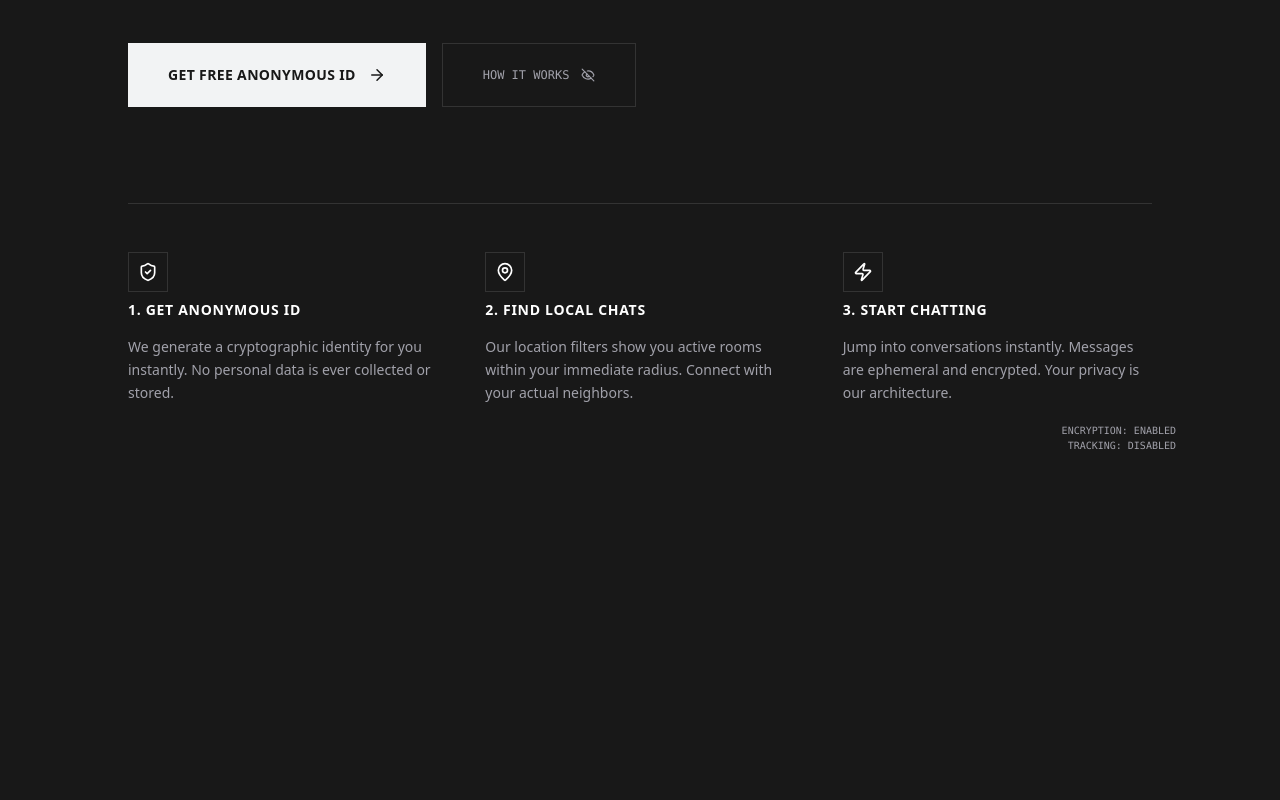
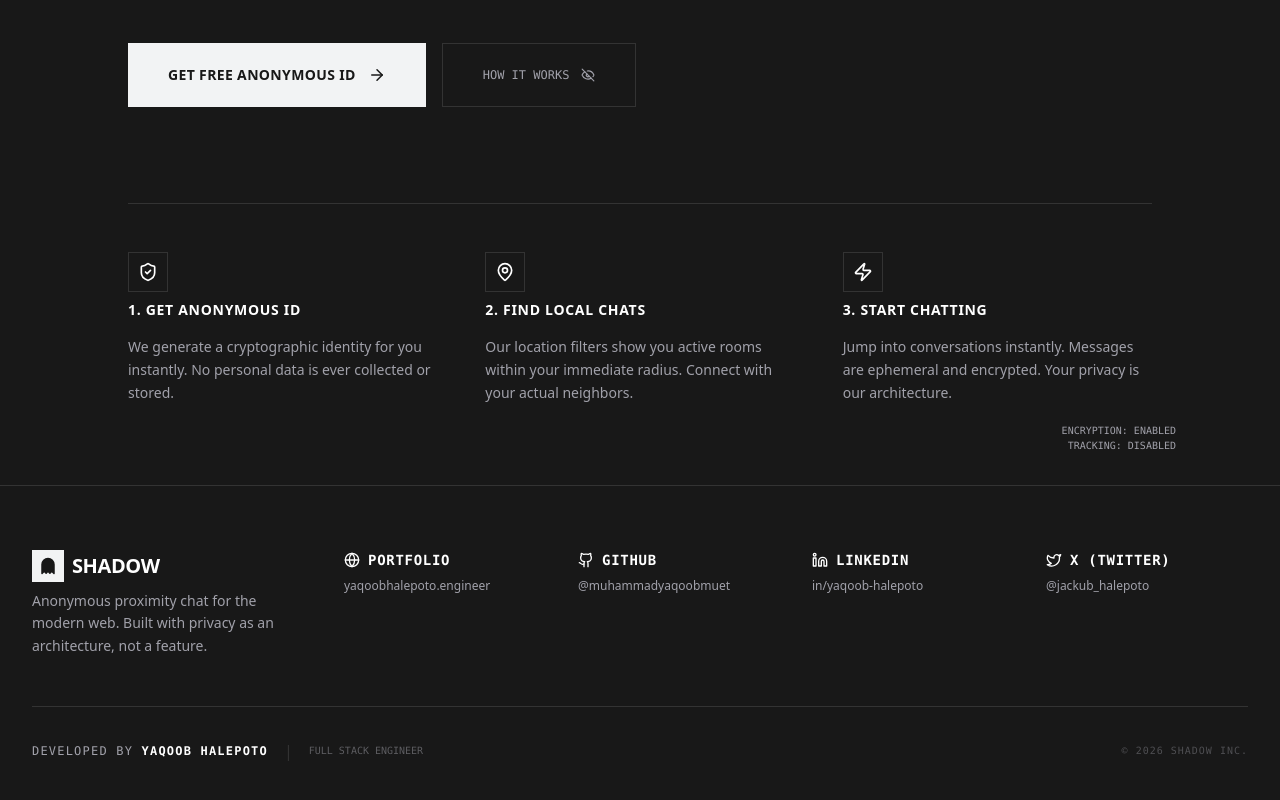
Before and after one commit to muhammadyaqoobmuet/Shadow-StayAnonymous, a Next.js app: page / in a window 1280 px wide. Shown: the part 504-1304 px from the top of the page. Before the commit the page ends 989 px from the top, so only its background shows below. Built offline with nearby package versions, Linux system fonts and the light colour scheme.

Commit message:
feat:add nav and auth logic (yes sometimes i do like that)

```diff
--- a/app/(marketing)/layout.tsx
+++ b/app/(marketing)/layout.tsx
@@ -1,5 +1,6 @@
 import NavBar from "@/components/lading-page-comps/navBar";
 import Container from "@/components/lading-page-comps/Container";
+import Footer from "@/components/lading-page-comps/Footer";
 
 export default function MarketingLayout({
 	children,
@@ -7,11 +8,11 @@ export default function MarketingLayout({
 	children: React.ReactNode;
 }>) {
 	return (
-		<>
-
+		<div className="flex flex-col min-h-screen">
 			<Container>
 				{children}
 			</Container>
-		</>
+			<Footer />
+		</div>
 	);
 }
--- a/app/dashboard/DashboardClientLayout.tsx
+++ b/app/dashboard/DashboardClientLayout.tsx
@@ -1,6 +1,7 @@
 "use client";
 
-import { useState } from "react";
+import { useState, useEffect } from "react";
+import { useRouter } from "next/navigation";
 import DashboardNavBar from "@/components/dashboard-comps/DashboardNavBar";
 import { QueryClient, QueryClientProvider } from "@tanstack/react-query";
 import { Toaster } from "sonner";
@@ -12,6 +13,14 @@ export default function DashboardClientLayout({
 }>) {
 	// Initialize QueryClient once and keep it stable across re-renders
 	const [queryClient] = useState(() => new QueryClient());
+	const router = useRouter();
+
+	useEffect(() => {
+		const token = localStorage.getItem("token");
+		if (!token) {
+			router.push("/");
+		}
+	}, [router]);
 
 	return (
 		<>
--- /dev/null
+++ b/components/lading-page-comps/Footer.tsx
@@ -0,0 +1,97 @@
+"use client";
+
+import { Github, Globe, Linkedin, Twitter, ArrowUpRight, Ghost } from "lucide-react";
+import Link from "next/link";
+
+const Footer = () => {
+	const links = [
+		{
+			name: "Portfolio",
+			url: "https://yaqoobhalepoto.engineer/",
+			icon: <Globe size={16} />,
+			handle: "yaqoobhalepoto.engineer"
+		},
+		{
+			name: "GitHub",
+			url: "https://github.com/muhammadyaqoobmuet",
+			icon: <Github size={16} />,
+			handle: "@muhammadyaqoobmuet"
+		},
+		{
+			name: "LinkedIn",
+			url: "https://www.linkedin.com/in/yaqoob-halepoto/",
+			icon: <Linkedin size={16} />,
+			handle: "in/yaqoob-halepoto"
+		},
+		{
+			name: "X (Twitter)",
+			url: "https://x.com/jackub_halepoto",
+			icon: <Twitter size={16} />,
+			handle: "@jackub_halepoto"
+		},
+	];
+
+	return (
+		<footer className="w-full border-t border-border bg-background relative z-40 mt-auto">
+			<div className="absolute inset-0 bg-grid-pattern bg-grid-sm opacity-[0.02] pointer-events-none" />
+
+			<div className="max-w-7xl mx-auto px-6 md:px-8 py-12 md:py-16 relative">
+				<div className="grid grid-cols-1 md:grid-cols-2 lg:grid-cols-4 gap-12 md:gap-8 mb-12">
+					{/* Brand Column */}
+					<div className="col-span-1 md:col-span-2 lg:col-span-1 space-y-4">
+						<div className="flex items-center gap-2 font-bold tracking-tight select-none mb-2">
+							<div className="w-8 h-8 bg-primary text-primary-foreground flex items-center justify-center">
+								<Ghost size={18} fill="currentColor" />
+							</div>
+							<span className="text-foreground text-xl">SHADOW</span>
+						</div>
+						<p className="text-sm text-muted-foreground leading-relaxed max-w-xs">
+							Anonymous proximity chat for the modern web. Built with privacy as an architecture, not a feature.
+						</p>
+					</div>
+
+					{/* Links Column */}
+					<div className="col-span-1 md:col-span-2 lg:col-span-3 grid grid-cols-1 sm:grid-cols-2 md:grid-cols-4 gap-8">
+						{links.map((link) => (
+							<Link
+								key={link.name}
+								href={link.url}
+								target="_blank"
+								rel="noopener noreferrer"
+								className="group flex flex-col space-y-2"
+							>
+								<div className="flex items-center gap-2 text-foreground font-mono text-sm font-bold uppercase tracking-wider group-hover:text-primary transition-colors">
+									{link.icon}
+									<span>{link.name}</span>
+									<ArrowUpRight size={12} className="opacity-0 -translate-y-1 translate-x-1 group-hover:opacity-100 group-hover:translate-y-0 group-hover:translate-x-0 transition-all duration-300" />
+								</div>
+								<span className="text-xs text-muted-foreground group-hover:text-foreground/80 transition-colors truncate">
+									{link.handle}
+								</span>
+							</Link>
+						))}
+					</div>
+				</div>
+
+				{/* Bottom Bar */}
+				<div className="pt-8 border-t border-border flex flex-col md:flex-row items-center justify-between gap-4">
+					<div className="flex flex-col md:flex-row items-center gap-2 md:gap-4 text-center md:text-left">
+						<span className="text-xs text-muted-foreground font-mono uppercase tracking-widest">
+							Developed by <span className="text-foreground font-bold">Yaqoob Halepoto</span>
+						</span>
+						<span className="hidden md:inline text-border">|</span>
+						<span className="text-[10px] text-muted-foreground/50 font-mono">
+							FULL STACK ENGINEER
+						</span>
+					</div>
+
+					<div className="text-[10px] text-muted-foreground/40 font-mono uppercase tracking-widest">
+						© {new Date().getFullYear()} Shadow Inc.
+					</div>
+				</div>
+			</div>
+		</footer>
+	);
+};
+
+export default Footer;
```
